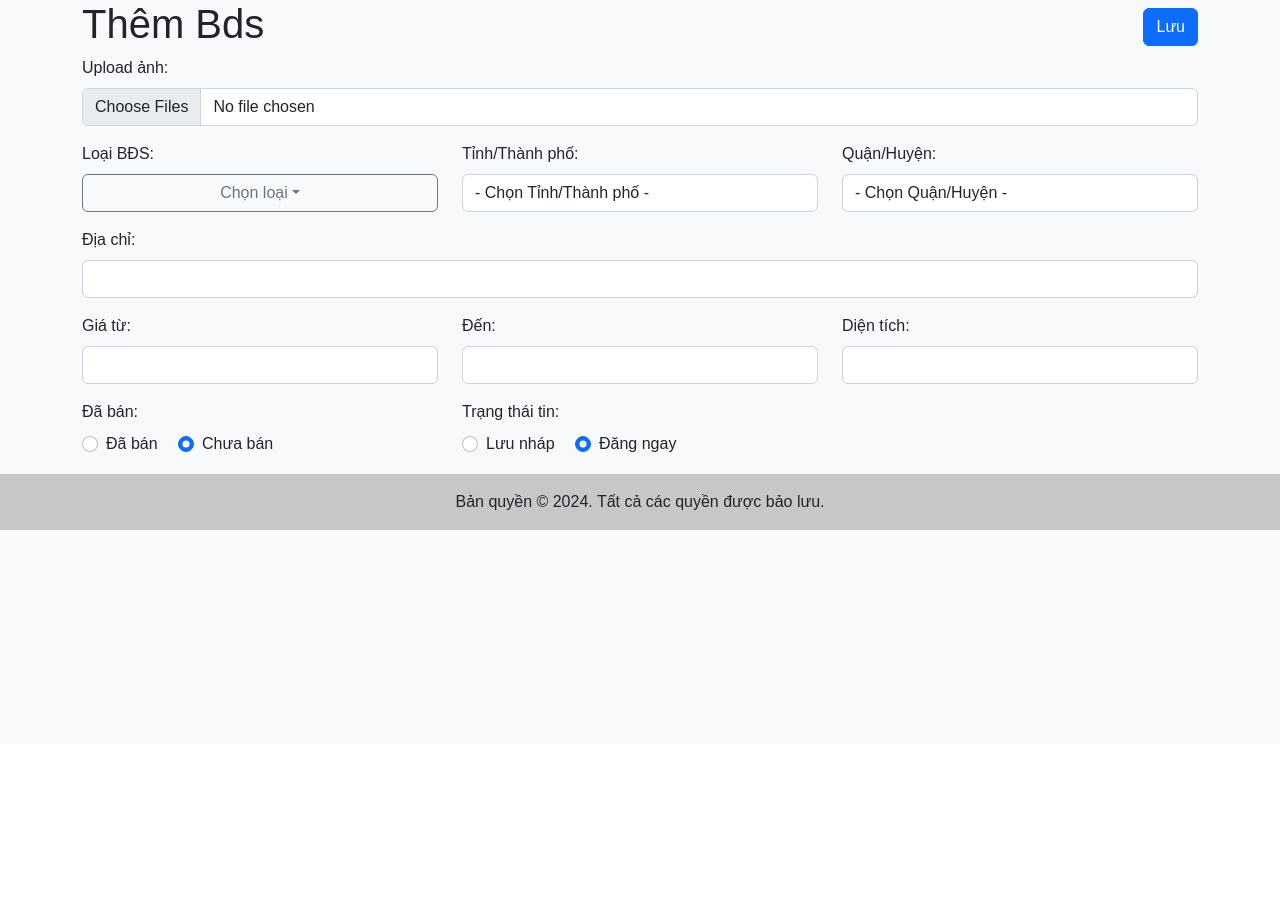
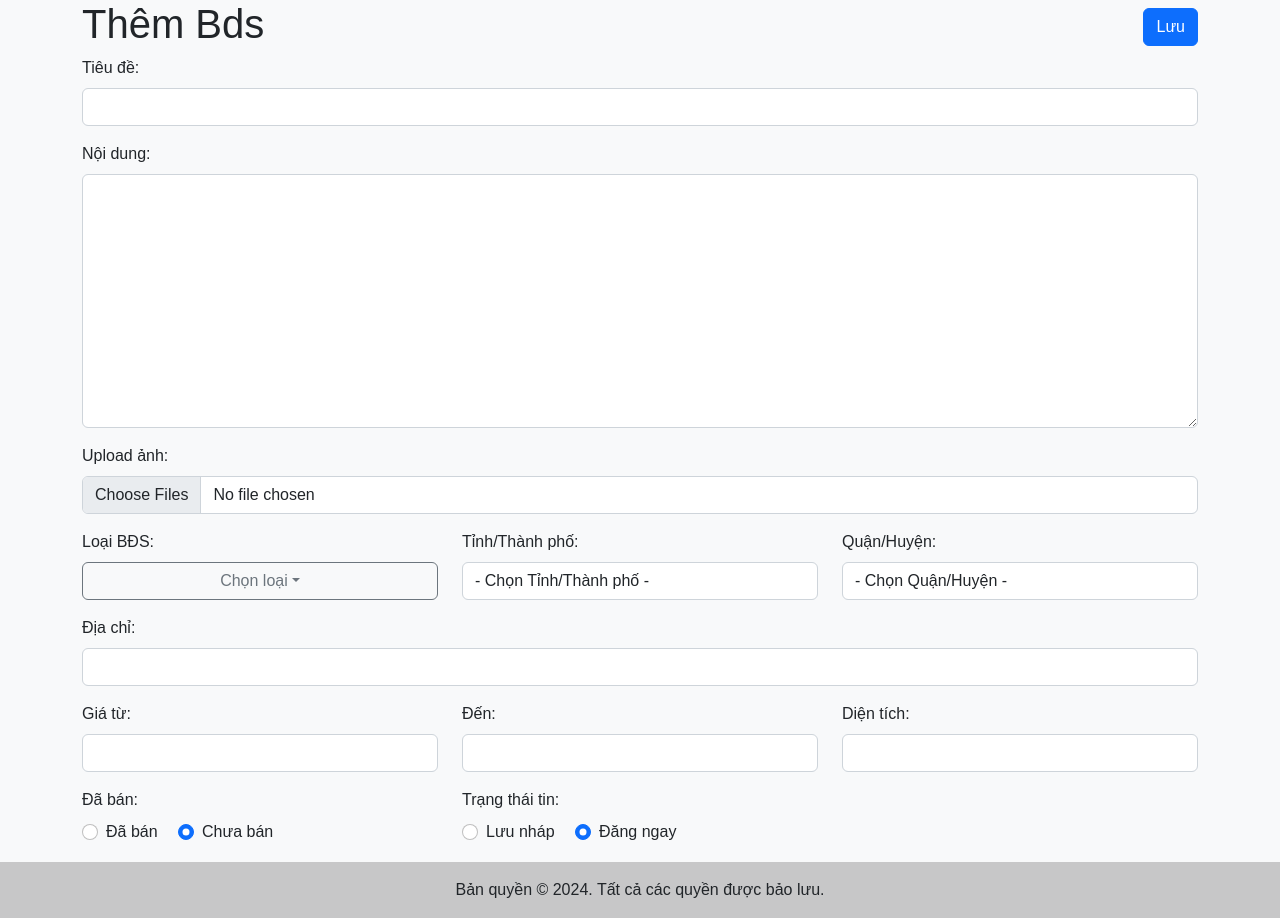
Before and after one commit to duongnanya/flaskAppBds, a Flask app: template templates/bds-add-edit.html in a window 1280 px wide. Shown: the part 56-974 px from the top of the page. Before the commit the page ends 586 px from the top, so only its background shows below. Run offline with Flask 3, Linux system fonts and the light colour scheme; the template is opened without the code that fills it, so the values that code supplies are empty.

Commit message:
thêm trường Title, Content vào CRUD của model BDS

```diff
--- a/templates/bds-add-edit.html
+++ b/templates/bds-add-edit.html
@@ -83,10 +83,22 @@ updateButtonText();
             </div>
         </div>
 
+        <div class="row mb-3">
+            <div class="col-12">
+                <label for="title" class="form-label">Tiêu đề:</label>
+                <input type="text" id="title" name="title" value="{{ bds.title }}" class="form-control" required>
+            </div>
+        </div>
+        <!-- TODO thêm thư viện Editor -->
+        <div class="row mb-3">
+            <div class="col-12">
+                <label for="content" class="form-label">Nội dung:</label>
+                <textarea id="content" name="content" class="form-control" rows="10" required>{{ bds.content }}</textarea>
+            </div>
+        </div>
         <div class="mb-3">
-        <label for="img_url" class="form-label">Upload ảnh:</label>
-        <input id="input-2" name="input2[]" type="file" class="file form-control"  data-show-upload="false" data-show-caption="true" multiple>
-
+            <label for="img_url" class="form-label">Upload ảnh:</label>
+            <input id="input-2" name="input2[]" type="file" class="file form-control"  data-show-upload="false" data-show-caption="true" multiple>
         </div>
         <div class="mb-3">
             {% if bds %}
```
Also changed, not shown: bds.py (+7 -1 lines), templates/bds-detail.html (+8 -0 lines).
